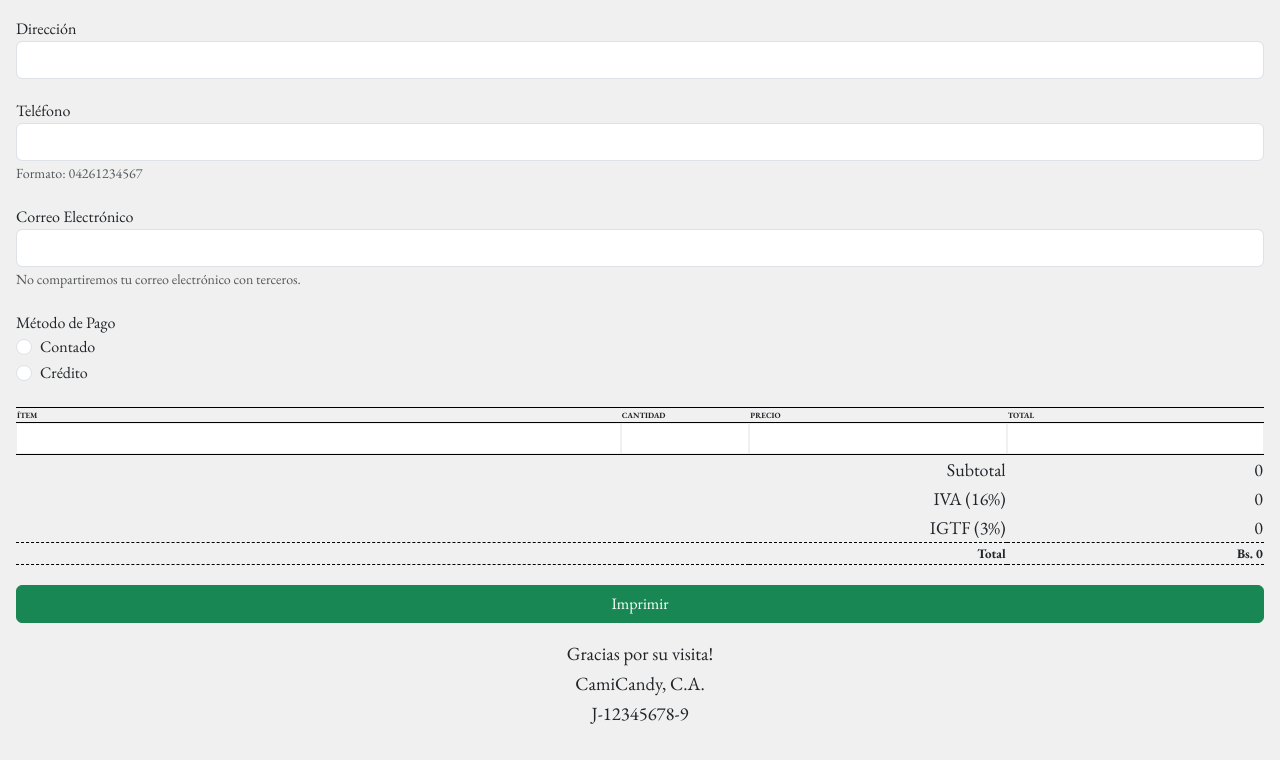
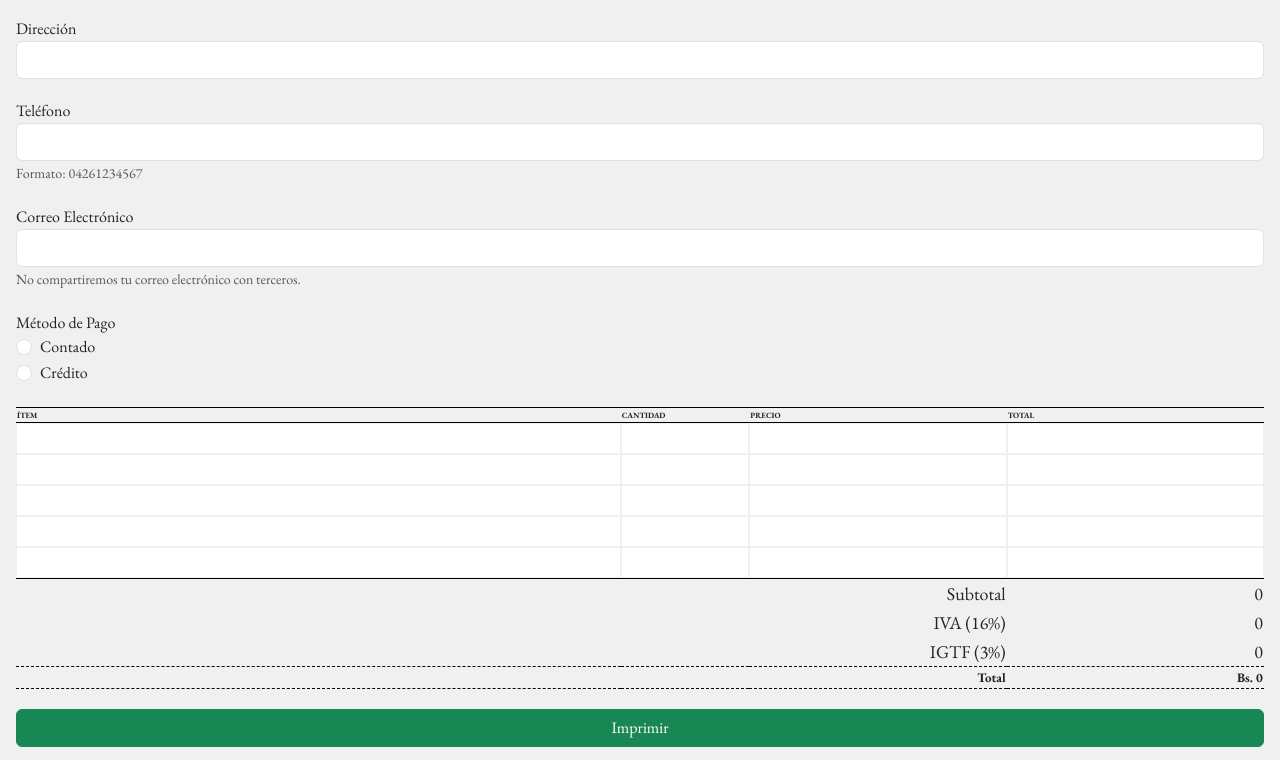
Before and after one commit to jurdanetac/factura-multimedia, a plain HTML site: page index.html in a window 1280 px wide. Shown: the part 414-1174 px from the top of the page. Drawn offline with nearby package versions, Linux system fonts and the light colour scheme.

Commit message:
Update index.html

```diff
--- a/index.html
+++ b/index.html
@@ -327,6 +327,108 @@
                 type="number"
                 class="cantidad"
                 onkeypress="return (event.charCode == 8 || event.charCode == 0 || event.charCode == 13) ? null : event.charCode >= 48 && event.charCode <= 57"
+                required
+              />
+            </td>
+            <td class="price">
+              <input
+                type="number"
+                class="unitario"
+                onkeypress="return (event.charCode == 8 || event.charCode == 0 || event.charCode == 13) ? null : event.charCode >= 48 && event.charCode <= 57"
+                required
+              />
+            </td>
+            <td class="price">
+              <input
+                class="monto"
+                type="number"
+                onkeypress="return (event.charCode == 8 || event.charCode == 0 || event.charCode == 13) ? null : event.charCode >= 48 && event.charCode <= 57"
+                readonly
+              />
+            </td>
+          </tr>
+          <tr>
+            <td><input type="text" /></td>
+            <td>
+              <input
+                type="number"
+                class="cantidad"
+                onkeypress="return (event.charCode == 8 || event.charCode == 0 || event.charCode == 13) ? null : event.charCode >= 48 && event.charCode <= 57"
+              />
+            </td>
+            <td class="price">
+              <input
+                type="number"
+                class="unitario"
+                onkeypress="return (event.charCode == 8 || event.charCode == 0 || event.charCode == 13) ? null : event.charCode >= 48 && event.charCode <= 57"
+              />
+            </td>
+            <td class="price">
+              <input
+                class="monto"
+                type="number"
+                onkeypress="return (event.charCode == 8 || event.charCode == 0 || event.charCode == 13) ? null : event.charCode >= 48 && event.charCode <= 57"
+                readonly
+              />
+            </td>
+          </tr>
+          <tr>
+            <td><input type="text" /></td>
+            <td>
+              <input
+                type="number"
+                class="cantidad"
+                onkeypress="return (event.charCode == 8 || event.charCode == 0 || event.charCode == 13) ? null : event.charCode >= 48 && event.charCode <= 57"
+              />
+            </td>
+            <td class="price">
+              <input
+                type="number"
+                class="unitario"
+                onkeypress="return (event.charCode == 8 || event.charCode == 0 || event.charCode == 13) ? null : event.charCode >= 48 && event.charCode <= 57"
+              />
+            </td>
+            <td class="price">
+              <input
+                class="monto"
+                type="number"
+                onkeypress="return (event.charCode == 8 || event.charCode == 0 || event.charCode == 13) ? null : event.charCode >= 48 && event.charCode <= 57"
+                readonly
+              />
+            </td>
+          </tr>
+          <tr>
+            <td><input type="text" /></td>
+            <td>
+              <input
+                type="number"
+                class="cantidad"
+                onkeypress="return (event.charCode == 8 || event.charCode == 0 || event.charCode == 13) ? null : event.charCode >= 48 && event.charCode <= 57"
+              />
+            </td>
+            <td class="price">
+              <input
+                type="number"
+                class="unitario"
+                onkeypress="return (event.charCode == 8 || event.charCode == 0 || event.charCode == 13) ? null : event.charCode >= 48 && event.charCode <= 57"
+              />
+            </td>
+            <td class="price">
+              <input
+                class="monto"
+                type="number"
+                onkeypress="return (event.charCode == 8 || event.charCode == 0 || event.charCode == 13) ? null : event.charCode >= 48 && event.charCode <= 57"
+                readonly
+              />
+            </td>
+          </tr>
+          <tr>
+            <td><input type="text" /></td>
+            <td>
+              <input
+                type="number"
+                class="cantidad"
+                onkeypress="return (event.charCode == 8 || event.charCode == 0 || event.charCode == 13) ? null : event.charCode >= 48 && event.charCode <= 57"
               />
             </td>
             <td class="price">
```
